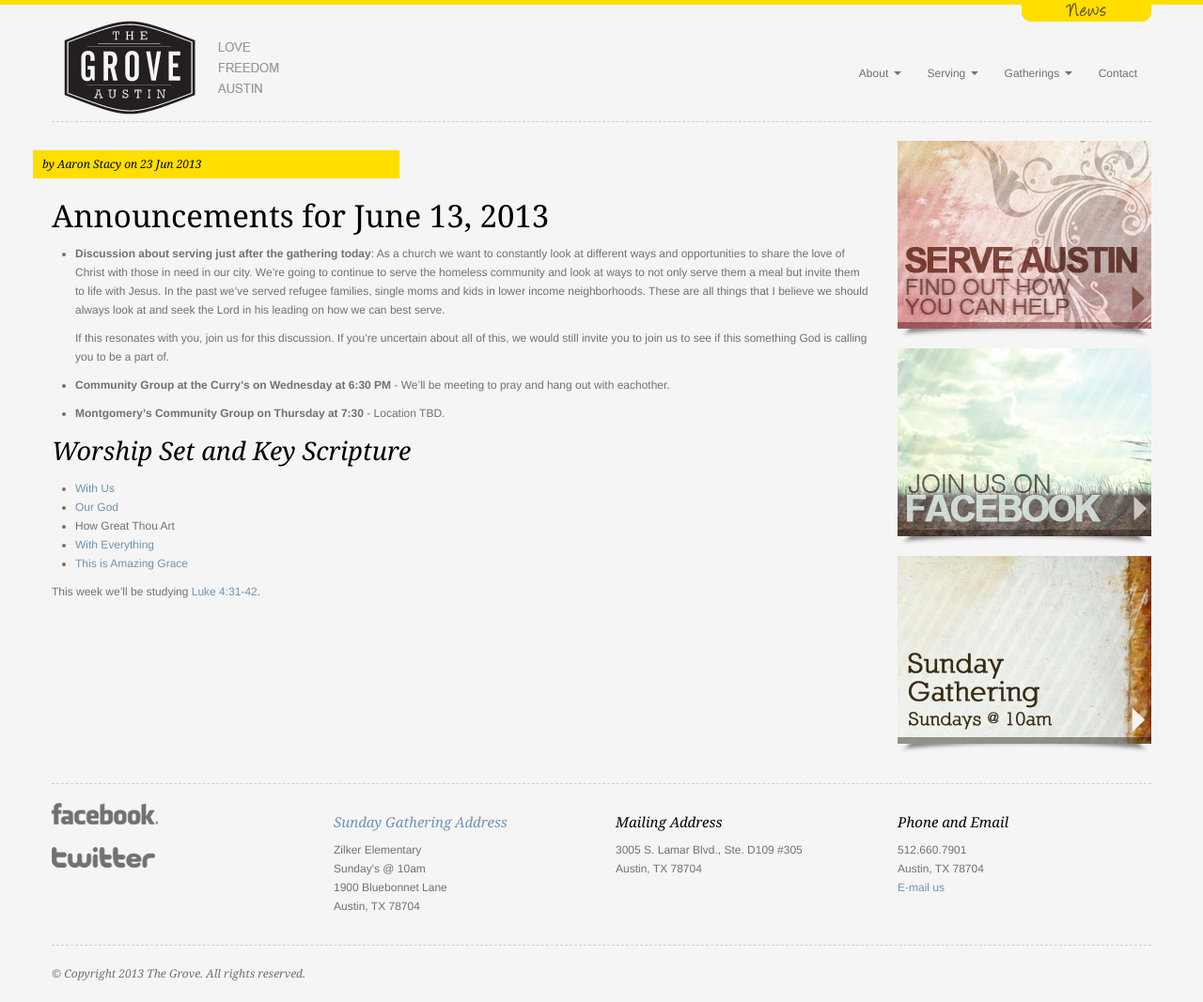
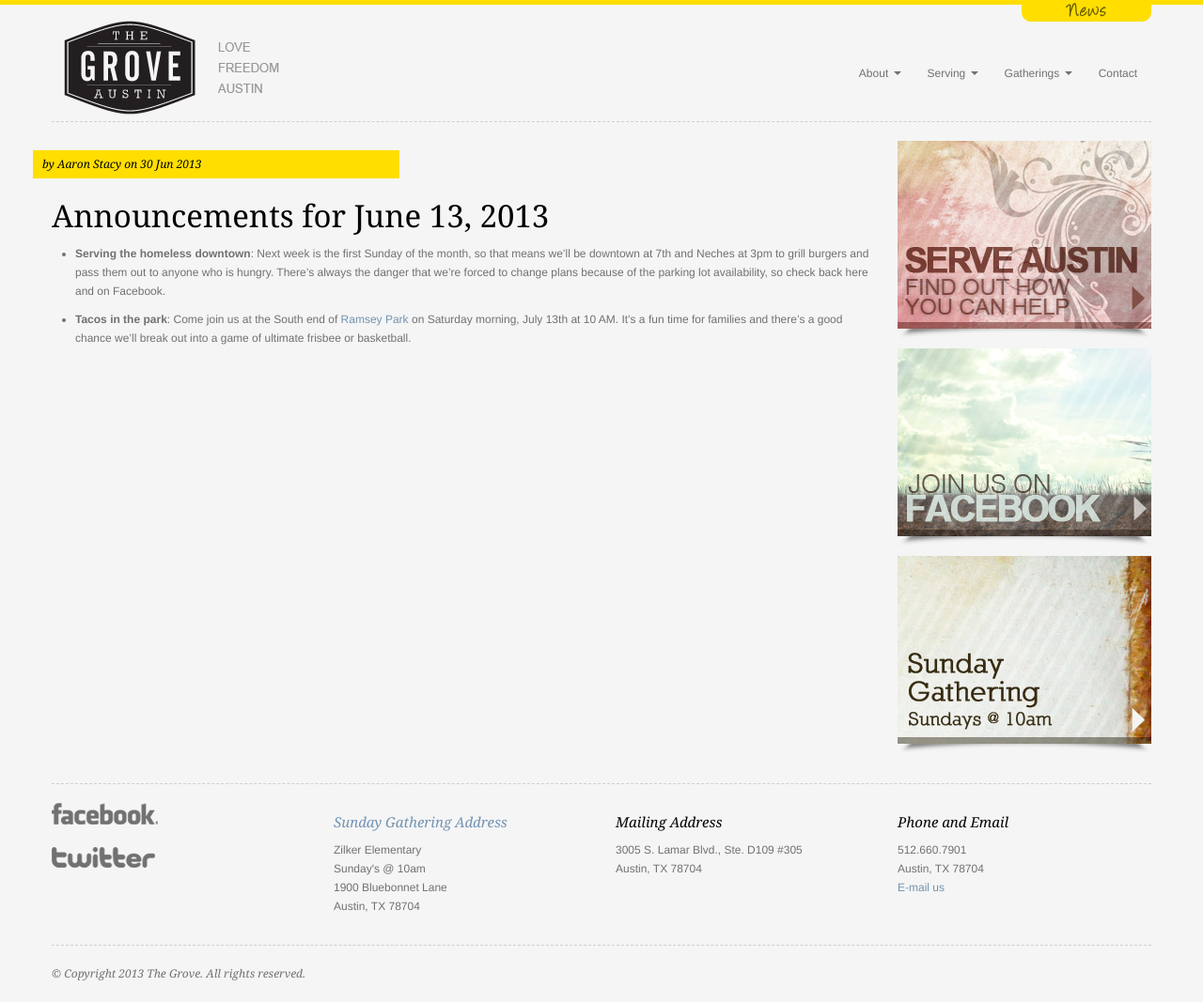
Before and after one commit to groveatx/groveatx.github.io, a Jekyll site: the page built from _posts/2013-06-30-announcements.md, in a window 1280 px wide. Shown: the whole page at 94% size. Built offline with Jekyll 4.4.1, drawn with Linux system fonts in a browser that asks for light colours; Markdown is read by kramdown in place of the engine named in the settings.

Commit message:
announcements for june 30

```diff
--- a/_posts/2013-06-23-announcements.md
+++ b/_posts/2013-06-23-announcements.md
@@ -1,7 +1,7 @@
 ---
-title: Announcements for June 13, 2013
+title: Announcements for june 13, 2013
 date: 2013-06-23
-author: Aaron Stacy
+author: aaron stacy
 layout: post
 ---
 
--- /dev/null
+++ b/_posts/2013-06-30-announcements.md
@@ -0,0 +1,19 @@
+---
+title: Announcements for June 30, 2013
+date: 2013-06-30
+author: Aaron Stacy
+layout: post
+---
+
+# Announcements for June 13, 2013
+
+ - **Serving the homeless downtown**: Next week is the first Sunday of the
+   month, so that means we'll be downtown at 7th and Neches at 3pm to grill
+   burgers and pass them out to anyone who is hungry. There's always the danger
+   that we're forced to change plans because of the parking lot availability,
+   so check back here and on Facebook.
+
+ - **Tacos in the park**: Come join us at the South end of [Ramsey
+   Park](http://www.austinparks.org/our-parks.html?parkid=316) on Saturday
+   morning, July 13th at 10 AM. It's a fun time for families and there's a good
+   chance we'll break out into a game of ultimate frisbee or basketball.
```
